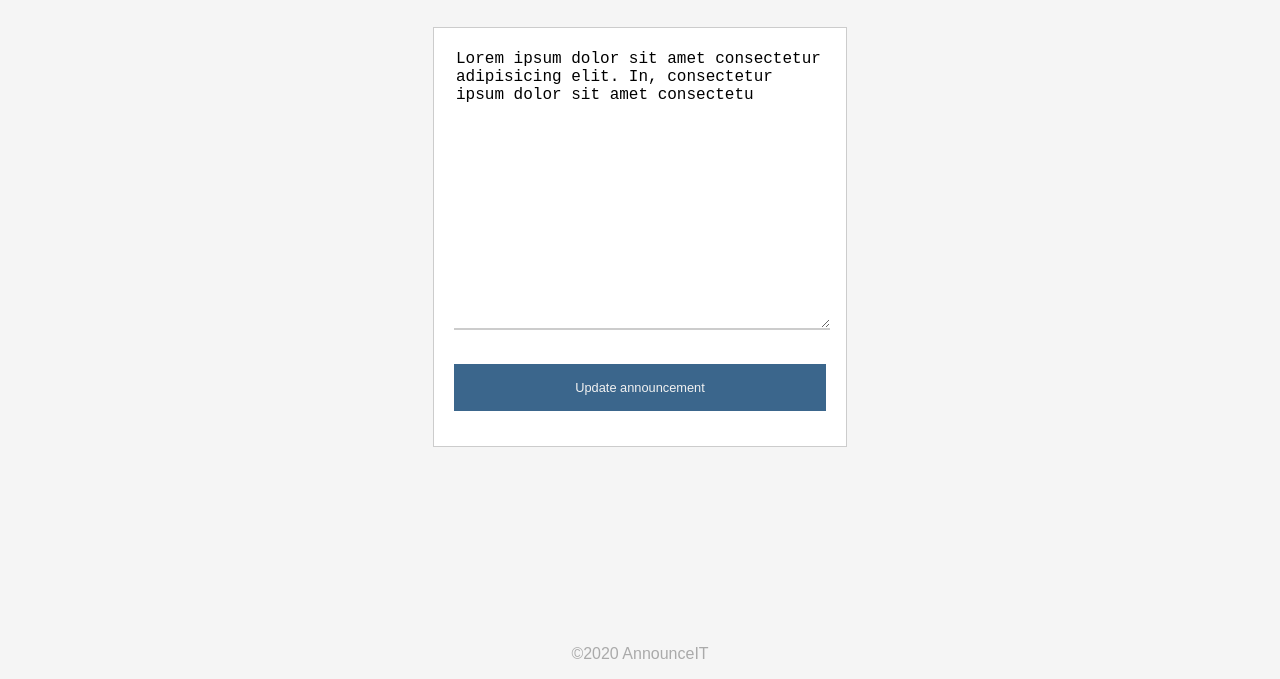
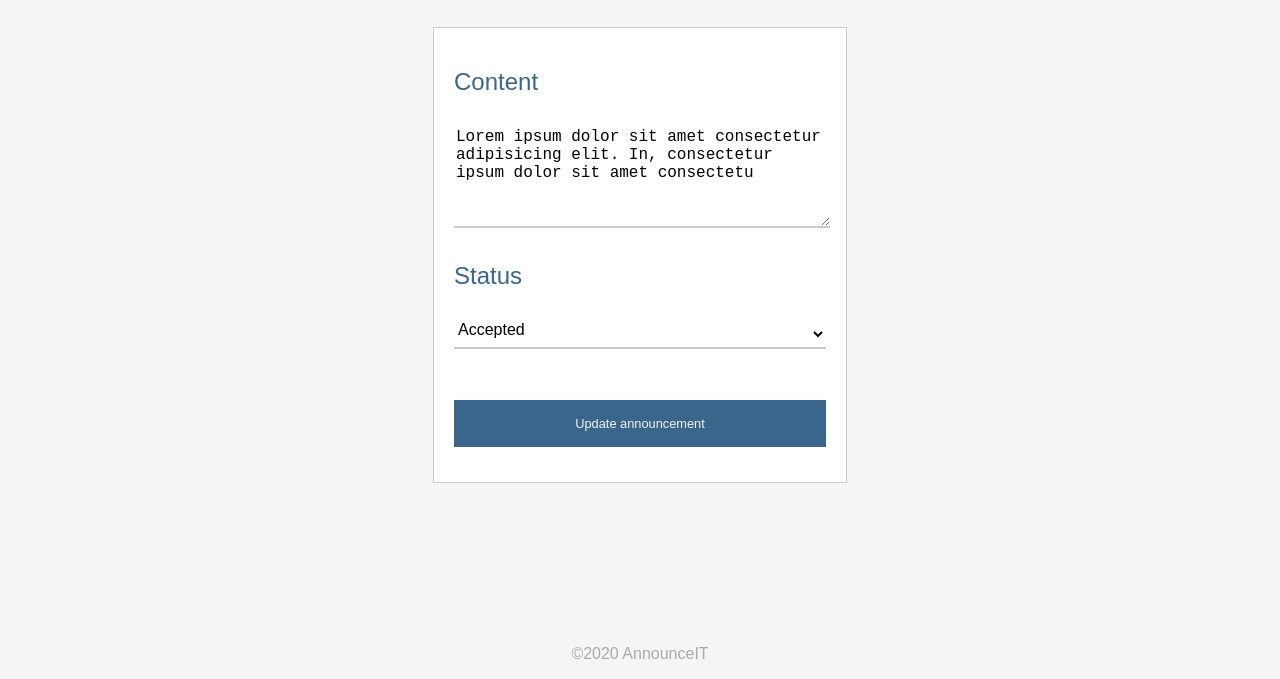
Before and after one commit to karamuka/announceit, a plain HTML site: page UI/pages/announcements/update/index.html in a window 1280 px wide. Shown: the part 121-800 px from the top of the page. Drawn offline with Linux system fonts and the light colour scheme; files that its build step writes are made by us from their sources.

Commit message:
feature(view): admin change announcement status

```diff
--- a/UI/pages/announcements/update/index.html
+++ b/UI/pages/announcements/update/index.html
@@ -64,12 +64,27 @@
 
                 <div class="form-container">
 
+                    <h2 class="dsb-title">Content</h2>
+
                     <form action="pages/announcements">
                         <div class="form-control">
                             <textarea placeholder="Type your announcement here..." name="announcement"
-                                rows="15">Lorem ipsum dolor sit amet consectetur adipisicing elit. In, consectetur ipsum dolor sit amet consectetu</textarea>
+                                rows="5">Lorem ipsum dolor sit amet consectetur adipisicing elit. In, consectetur ipsum dolor sit amet consectetu</textarea>
                         </div>
 
+                        <h2 class="dsb-title">Status</h2>
+
+                        <div class="filte-state">
+                            <select>
+                                <option value="accepted">Accepted</option>
+                                <option value="declined">Declined</option>
+                                <option value="active">Active</option>
+                                <option value="deactivated">Deactivated</option>
+                            </select>
+                        </div>
+
+                        <br>
+                        <br>
                         <button class="link btn-md btn-full btn-accent">
                             <span class="link-text">Update announcement</span>
                         </button>
--- a/UI/public/css/style.css
+++ b/UI/public/css/style.css
@@ -294,18 +294,17 @@ table .post-action {
   cursor: pointer;
 }
 
-select::-ms-expand {
-  display: none; /* Remove default arrow in Internet Explorer 10 and 11 */
-}
-
 select {
-  -webkit-appearance: none;
-  -moz-appearance: none;
-  appearance: none;
-  padding: 15px 15px;
-  background-color: #f2f2f2;
-  color: #3b668c;
+  border-top: none;
+  border-right: none;
+  border-left: none;
+  border-bottom: 2px solid #cccccc;
+  font-size: 16px;
+  font-weight: 100;
+  padding-bottom: 8px;
+  width: 100%;
   margin-bottom: 15px;
+  background-color: transparent;
 }
 
 option {
```
Also changed, not shown: UI/pages/announcements/index.html (+1 -4 lines).
